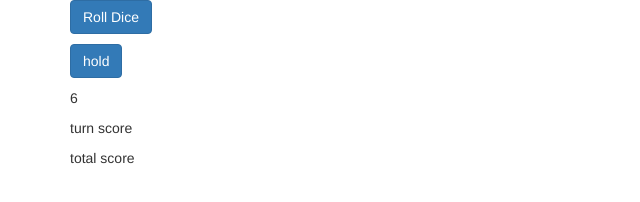
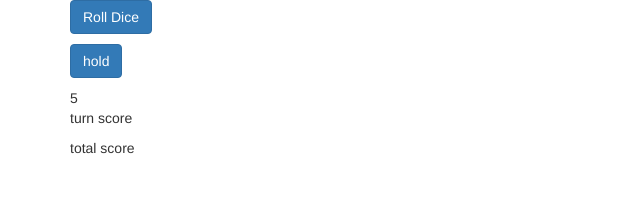
Before and after one commit to hrwilliams/pigDice, a plain HTML site: page index.html in a window 1280 px wide. Shown: the whole page, without its empty margins (0-640 px from the left). Drawn offline with Linux system fonts and the light colour scheme.

Commit message:
create the random number generator for our dice

```diff
--- a/index.html
+++ b/index.html
@@ -14,7 +14,7 @@
       <p><a id="rollDice" class="btn btn-primary" role="button">Roll Dice</a></p>
       <p><a id="hold" class="btn btn-primary" role="button">hold</a></p>
       <div id="dice">
-        <p>6</p>
+        <span id="displayDice"></span>
       </div>
       <div id="turnScore">
         <p>turn score</p>
--- a/js/scripts.js
+++ b/js/scripts.js
@@ -1,3 +1,9 @@
 //  Front End logic
+$(document).ready(function()  {
+  $("#displayDice").text(getRandomIntInclusive(1,6));
+})
 
 // Back End logic
+function getRandomIntInclusive(min, max) {
+  return Math.floor(Math.random() * (max - min + 1)) + min;
+}
```
